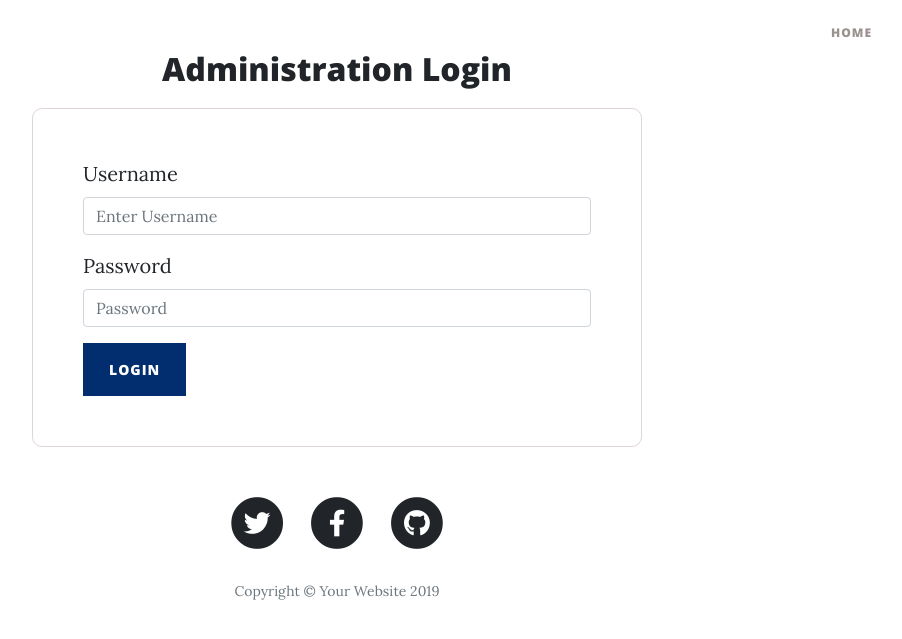
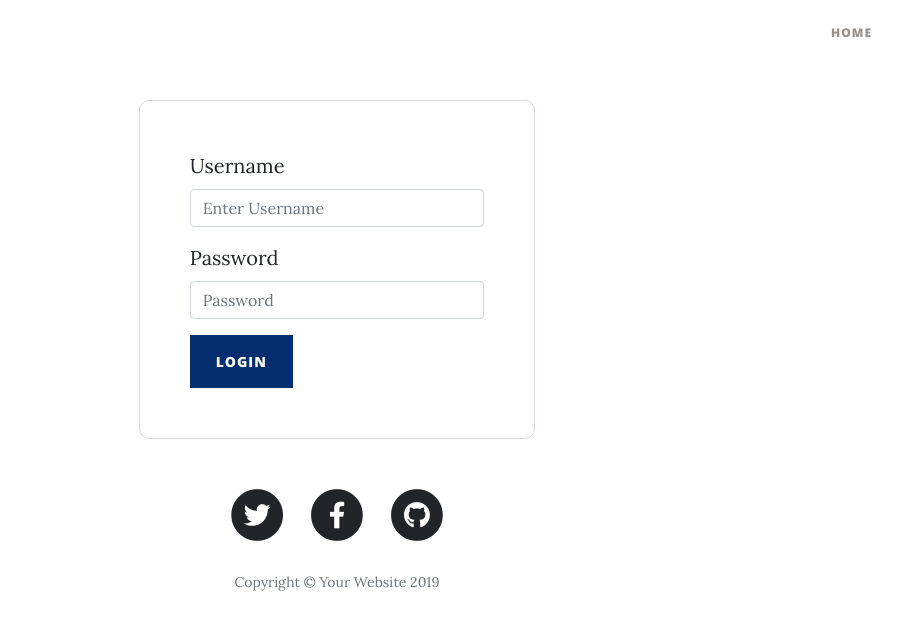
Before and after one commit to mnnlthmpsn/ipayghblog, a Django app: page /admin/ in a window 1280 px wide. Shown: the top 639 px of the page, without its empty margins (303-1205 px from the left). Run offline with Django 3.2, Linux system fonts and the light colour scheme; some libraries are stand-ins or nearby versions.

Commit message:
login fixed

```diff
--- a/blog/templates/blog/admin_login.html
+++ b/blog/templates/blog/admin_login.html
@@ -1,8 +1,7 @@
 {% extends '../base.html' %}
 
 {% block body %}
-<div class="container" style="width: 50%; margin: auto;">
-    <h2 style="text-align: center; margin-top: 50px;">Administration Login</h2>
+<div class="col-md-12 col-sm-24 col-lg-4" style="margin:auto; margin-top:100px">
     {% if error %}
     <p>{{ error}}</p>
     {% endif %}
```
